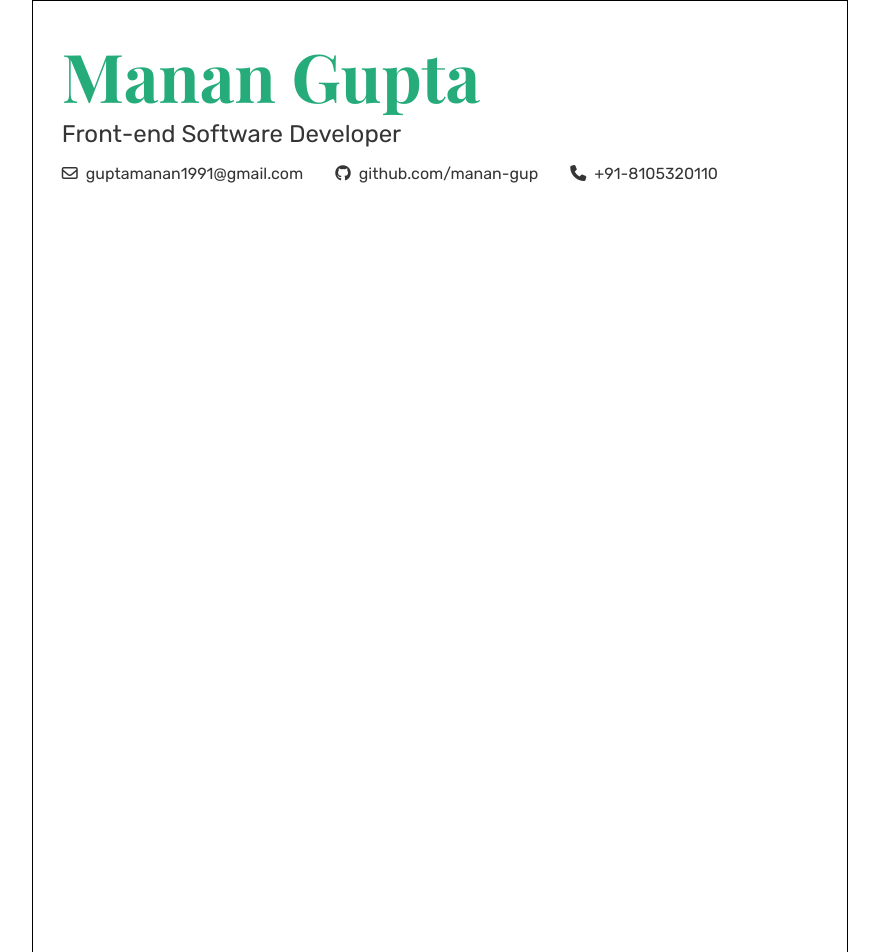
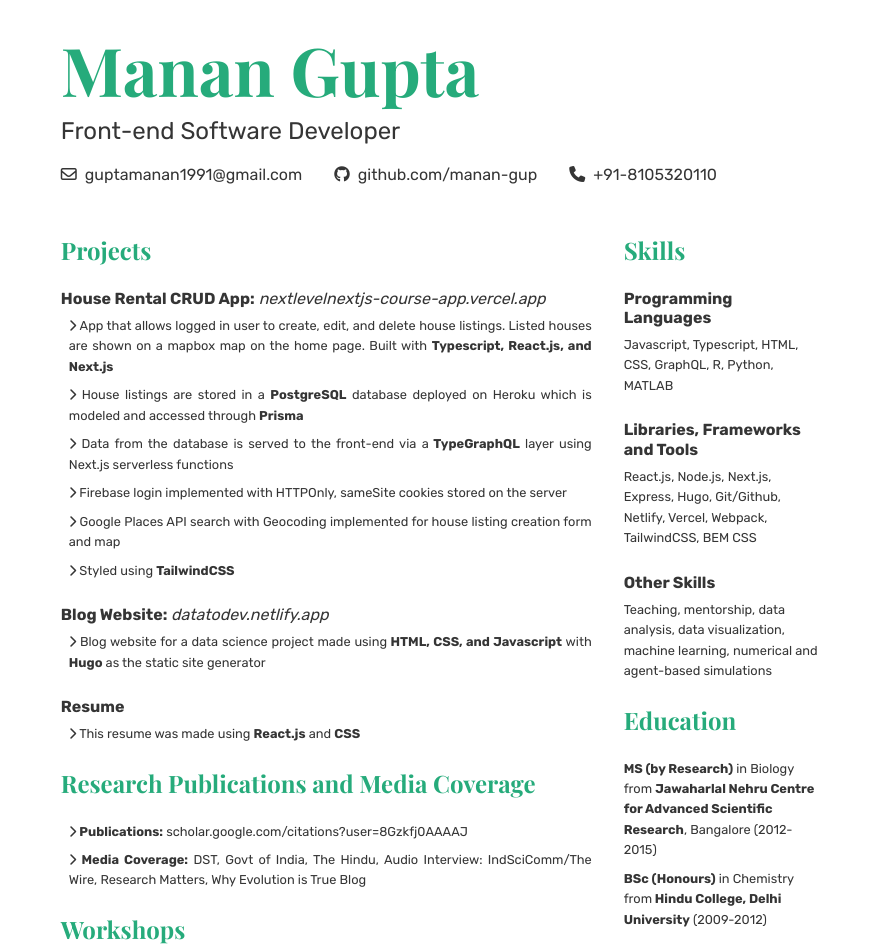
Before and after one commit to manan-gup/resume, a React (Create React App) app: page / in a window 1280 px wide. Shown: the top 952 px of the page, without its empty margins (200-1079 px from the left). Built offline with nearby package versions, Linux system fonts and the light colour scheme.

Commit message:
Add main body

```diff
--- a/src/App.js
+++ b/src/App.js
@@ -1,8 +1,10 @@
 import Header from "./components/Header";
+import MainBody from "./components/MainBody";
 function App() {
   return (
     <div className="A4-sizing">
       <Header />
+      <MainBody />
     </div>
   );
 }
--- /dev/null
+++ b/src/components/ExperienceItem.js
@@ -0,0 +1,6 @@
+import React from "react";
+
+function ExperienceItem(props) {
+  return <div className="experience__item">{props.children}</div>;
+}
+export default ExperienceItem;
--- a/src/components/Header.js
+++ b/src/components/Header.js
@@ -4,20 +4,28 @@ import Social from "./Social";
 function Header() {
   return (
     <React.Fragment>
-      <h1 className="heading accent">Manan Gupta</h1>
-      <h2 className="sub-heading">Front-end Software Developer</h2>
+      <h1 className="header__heading textAccent">Manan Gupta</h1>
+      <h2 className="header__sub-heading">Front-end Software Developer</h2>
       <div className="socials">
         <Social>
-          <i class="far fa-envelope"></i>
-          <span>guptamanan1991@gmail.com</span>
+          <i className="far fa-envelope"></i>
+          <span className="socials__text">
+            <a target="_blank" href="mailto:guptamanan1991@gmail.com">
+              guptamanan1991@gmail.com
+            </a>
+          </span>
         </Social>
         <Social>
-          <i class="fab fa-github"></i>
-          <span>github.com/manan-gup</span>
+          <i className="fab fa-github"></i>
+          <span className="socials__text">
+            <a target="_blank" href="https://github.com/manan-gup">
+              github.com/manan-gup
+            </a>
+          </span>
         </Social>
         <Social>
-          <i class="fas fa-phone"></i>
-          <span>+91-8105320110</span>
+          <i className="fas fa-phone"></i>
+          <span className="socials__text">+91-8105320110</span>
         </Social>
       </div>
     </React.Fragment>
--- /dev/null
+++ b/src/components/MainBody.js
@@ -0,0 +1,195 @@
+import React from "react";
+import ExperienceItem from "./ExperienceItem";
+
+function MainBody() {
+  return (
+    <div className="mainBody">
+      <div className="mainBody__experience">
+        <h2 className="experience__heading textAccent">Projects</h2>
+        <ExperienceItem>
+          <h3 className="experience__item__name">
+            House Rental CRUD App:
+            <em>
+              {" "}
+              <a
+                target="_blank"
+                href="https://nextlevelnextjs-course-app.vercel.app"
+              >
+                nextlevelnextjs-course-app.vercel.app
+              </a>
+            </em>
+          </h3>
+          <ul className="experience__item__list">
+            <li>
+              App that allows logged in user to create, edit, and delete house
+              listings. Listed houses are shown on a mapbox map on the home
+              page. Built with <b>Typescript, React.js, and Next.js</b>
+            </li>
+            <li>
+              House listings are stored in a <b>PostgreSQL</b> database deployed
+              on Heroku which is modeled and accessed through <b>Prisma</b>
+            </li>
+            <li>
+              Data from the database is served to the front-end via a
+              <b> TypeGraphQL</b> layer using Next.js serverless functions
+            </li>
+            <li>
+              Firebase login implemented with HTTPOnly, sameSite cookies stored
+              on the server
+            </li>
+            <li>
+              Google Places API search with Geocoding implemented for house
+              listing creation form and map
+            </li>
+            <li>
+              Styled using <b>TailwindCSS</b>
+            </li>
+          </ul>
+        </ExperienceItem>
+        <ExperienceItem>
+          <h3 className="experience__item__name">
+            Blog Website:{" "}
+            <em>
+              <a target="_blank" href="https://datatodev.netlify.app">
+                datatodev.netlify.app
+              </a>
+            </em>
+          </h3>
+          <ul className="experience__item__list">
+            <li>
+              Blog website for a data science project made using
+              <b> HTML, CSS, and Javascript</b> with <b>Hugo</b> as the static
+              site generator
+            </li>
+          </ul>
+        </ExperienceItem>
+        <ExperienceItem>
+          <h3 className="experience__item__name">Resume</h3>
+          <ul className="experience__item__list">
+            <li>
+              This resume was made using <b>React.js</b> and <b>CSS</b>
+            </li>
+          </ul>
+        </ExperienceItem>
+        <h2 className="experience__heading textAccent">
+          Research Publications and Media Coverage
+        </h2>
+        <ExperienceItem>
+          <ul className="experience__item__list">
+            <li>
+              <b>Publications:</b>{" "}
+              <a
+                target="_blank"
+                href="https://scholar.google.com/citations?user=8Gzkfj0AAAAJ"
+              >
+                scholar.google.com/citations?user=8Gzkfj0AAAAJ
+              </a>
+            </li>
+            <li>
+              <b>Media Coverage:</b>{" "}
+              <a
+                target="_blank"
+                href="https://indiadst.wordpress.com/2017/04/08/indian-contribution-to-debates-on-the-conceptual-foundations-of-evolutionary-biology/"
+              >
+                DST, Govt of India
+              </a>
+              ,{" "}
+              <a
+                target="_blank"
+                href="https://www.thehindu.com/sci-tech/science/a-brewing-debate-on-evolution-theory-picks-up-in-india/article17663944.ece"
+              >
+                The Hindu
+              </a>
+              , Audio Interview:{" "}
+              <a
+                target="_blank"
+                href="https://indscicomm.blog/podcast/a-soupcon-of-scicomm-with-manan-gupta-on-evolution-and-niche-construction/"
+              >
+                IndSciComm
+              </a>
+              /
+              <a
+                target="_blank"
+                href="https://thewire.in/the-sciences/listen-walking-with-elephants-with-manan-gupta"
+              >
+                The Wire
+              </a>
+              ,{" "}
+              <a
+                target="_blank"
+                href="https://www.researchmatters.in/as/node/207"
+              >
+                Research Matters
+              </a>
+              ,{" "}
+              <a
+                target="_blank"
+                href="https://whyevolutionistrue.com/2017/02/22/niche-construction-does-it-represent-a-vastly-neglected-phenomenon-in-evolutionary-thought/"
+              >
+                Why Evolution is True Blog
+              </a>
+            </li>
+          </ul>
+        </ExperienceItem>
+        <h2 className="experience__heading textAccent">Workshops</h2>
+        <ExperienceItem>
+          <ul className="experience__item__list">
+            <li>
+              India Complex Systems Winter School (2015) conducted by the Santa
+              Fe Institute at IISER, Mohali
+            </li>
+            <li>
+              Workshop on Non-Linear Dynamics in Biology (2013) conducted by the
+              National Mathematics Initiative, IISc, Bangalore
+            </li>
+          </ul>
+        </ExperienceItem>
+      </div>
+      <div className="mainBody__sideBar">
+        <h2 className="experience__heading textAccent">Skills</h2>
+        <ExperienceItem>
+          <h3 className="experience__item__name">Programming Languages</h3>
+          <p className="experience__item__text">
+            Javascript, Typescript, HTML, CSS, GraphQL, R, Python, MATLAB
+          </p>
+        </ExperienceItem>
+        <ExperienceItem>
+          <h3 className="experience__item__name">
+            Libraries, Frameworks and Tools
+          </h3>
+          <p className="experience__item__text">
+            React.js, Node.js, Next.js, Express, Hugo, Git/Github, Netlify,
+            Vercel, Webpack, TailwindCSS, BEM CSS
+          </p>
+        </ExperienceItem>
+        <ExperienceItem>
+          <h3 className="experience__item__name">Other Skills</h3>
+          <p className="experience__item__text">
+            Teaching, mentorship, data analysis, data visualization, machine
+            learning, numerical and agent-based simulations
+          </p>
+        </ExperienceItem>
+        <h2 className="experience__heading textAccent">Education</h2>
+        <ExperienceItem>
+          <p className="experience__item__text">
+            <b>MS (by Research)</b> in Biology from{" "}
+            <b>Jawaharlal Nehru Centre for Advanced Scientific Research</b>,
+            Bangalore (2012-2015)
+          </p>
+          <p className="experience__item__text">
+            <b>BSc (Honours)</b> in Chemistry from
+            <b> Hindu College, Delhi University</b> (2009-2012)
+          </p>
+        </ExperienceItem>
+        <h2 className="experience__heading textAccent">Interests</h2>
+        <ExperienceItem>
+          <p className="experience__item__text">
+            Evolutionary Biology, Philosophy of Biology, football, reading
+          </p>
+        </ExperienceItem>
+      </div>
+    </div>
+  );
+}
+
+export default MainBody;
--- a/src/components/Social.js
+++ b/src/components/Social.js
@@ -1,7 +1,7 @@
 import React from "react";
 
 function Social(props) {
-  return <div className="social">{props.children}</div>;
+  return <div className="socials__item">{props.children}</div>;
 }
 
 export default Social;
--- a/src/index.css
+++ b/src/index.css
@@ -26,6 +26,10 @@ h6 {
   padding: 0;
 }
 
+body {
+  line-height: 1.6;
+}
+
 h1,
 h2,
 h3,
@@ -34,6 +38,7 @@ h5,
 h6 {
   font-size: 100%;
   font-weight: normal;
+  line-height: 1.2;
 }
 
 ul {
@@ -76,13 +81,31 @@ th {
   padding: 0;
 }
 
+a {
+  text-decoration: none;
+  color: var(--color-black-300);
+}
+
 /* Variables */
 :root {
   --font-serif: "Playfair Display", serif;
   --font-sans-serif: "Rubik", sans-serif;
   --color-accent: #26ab7b;
   --color-black-300: #353535;
-  --color-black-700: #606060;
+  /* --color-black-700: #606060; */
+}
+
+h1,
+h2,
+h3,
+h4,
+h5,
+h6 {
+  font-family: var(--font-serif);
+}
+
+.textAccent {
+  color: var(--color-accent);
 }
 
 .A4-sizing {
@@ -90,24 +113,20 @@ th {
   padding: 0.3in;
   width: 8.5in;
   height: 12in;
-  border: 1px solid black;
+  /* border: 1px solid black; */
   color: var(--color-black-300);
 }
 
-.accent {
-  color: var(--color-accent);
-}
-
-.heading {
-  font-family: var(--font-serif);
-  font-weight: 800;
+.header__heading {
+  font-weight: 700;
   font-size: 4.2rem;
 }
 
-.sub-heading {
+.header__sub-heading {
   font-family: var(--font-sans-serif);
   font-weight: 400;
   font-size: 1.5rem;
+  margin-top: 0.5rem;
 }
 
 .socials {
@@ -116,13 +135,72 @@ th {
   margin: 1rem 0;
 }
 
-.social {
+.socials__item {
   font-family: var(--font-sans-serif);
   font-weight: 400;
-  font-size: 1rem;
 }
 
-.social > span {
+.socials__text {
   padding-left: 0.5rem;
   padding-right: 2rem;
 }
+
+.mainBody {
+  margin-top: 3rem;
+  display: flex;
+  justify-content: space-between;
+}
+
+.mainBody__experience {
+  min-width: 70%;
+  /* margin-right: 1.5rem; */
+}
+
+.mainBody__sideBar {
+  margin-left: 2rem;
+}
+
+.experience__heading {
+  font-weight: 700;
+  font-size: 1.5rem;
+}
+
+.experience__item {
+  margin: 1.5rem 0;
+}
+
+.experience__item__name {
+  font-family: var(--font-sans-serif);
+  font-weight: 700;
+}
+
+.experience__item__name em {
+  font-weight: 400;
+}
+
+.experience__item__list {
+  margin-top: 0.5rem;
+  margin-left: 0.5rem;
+  list-style: inside;
+  font-family: var(--font-sans-serif);
+  font-size: 0.8rem;
+  text-align: justify;
+}
+
+.experience__item__list li {
+  margin-top: 0.5rem;
+}
+
+.experience__item__list li::marker {
+  font-family: "Font Awesome 5 Free";
+  font-weight: 900;
+  font-size: 0.75rem;
+  content: "\f054  ";
+}
+
+.experience__item__text {
+  font-family: var(--font-sans-serif);
+  font-size: 0.8rem;
+  text-align: left;
+  margin-top: 0.5rem;
+}
```
